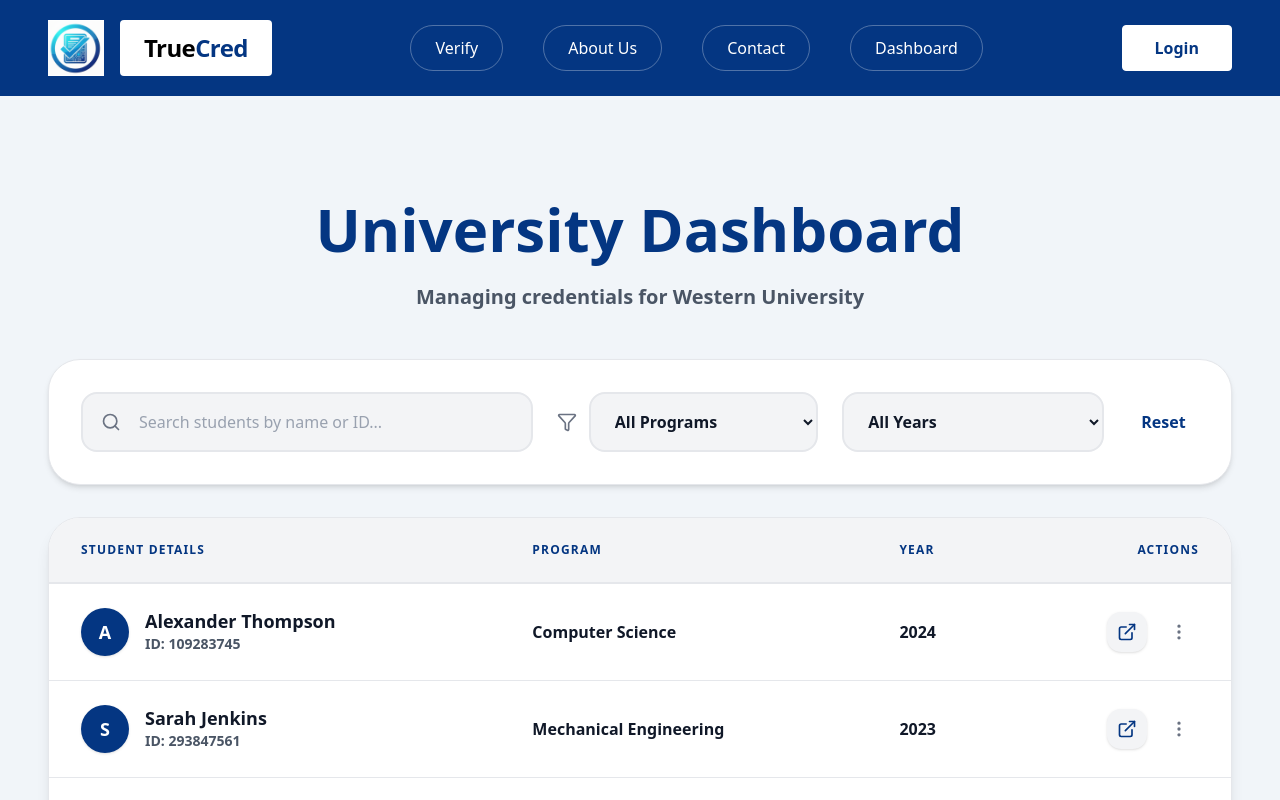
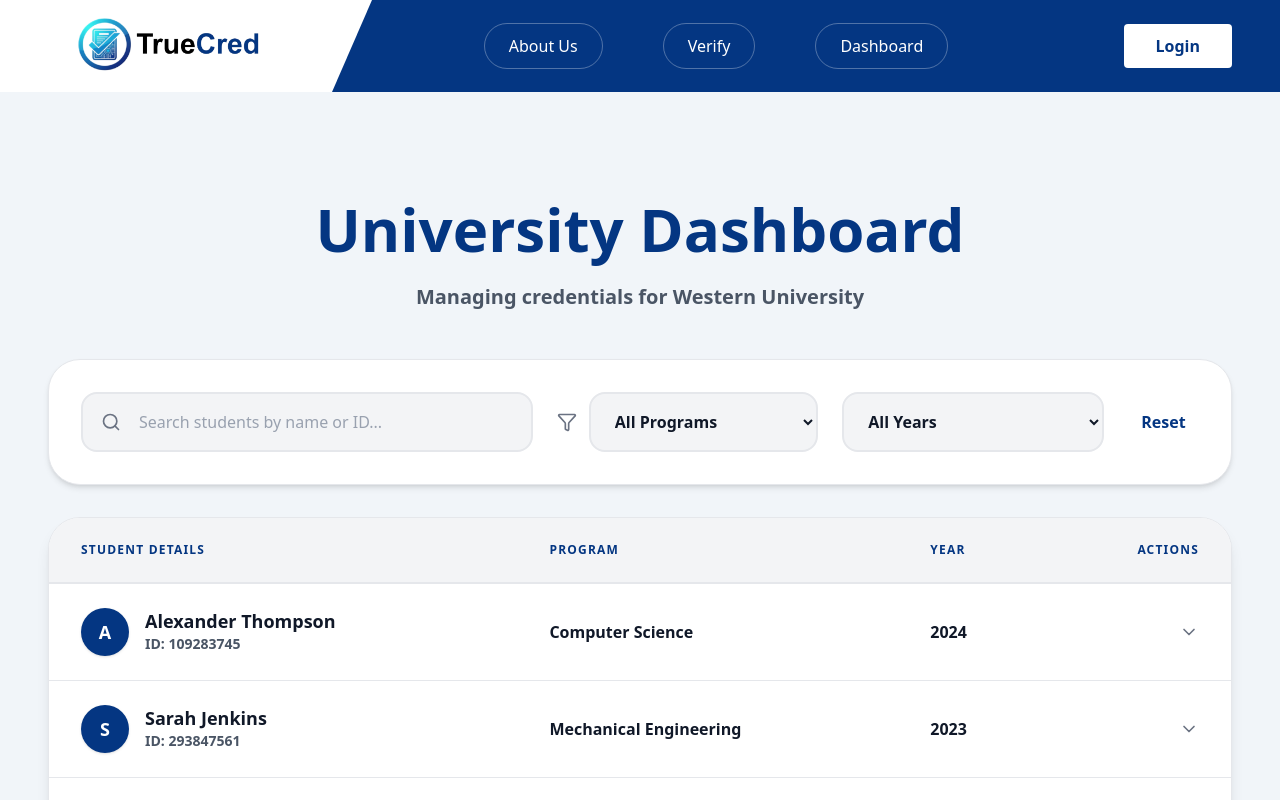
Before and after one commit to WCS-Cyber-25-26/TrueCred, a Next.js app in the folder frontend/: page /UniversityDashboard in a window 1280 px wide. Shown: the top 800 px of the page. Built offline with nearby package versions, Linux system fonts and the light colour scheme.

Commit message:
Removed navigation button and added dropdown to dashboard

```diff
--- a/frontend/src/app/components/ContactSection.jsx
+++ b/frontend/src/app/components/ContactSection.jsx
@@ -42,7 +42,7 @@ export default function ContactSection() {
                 </div>
                 <div>
                   <p className="text-blue-200 text-sm font-semibold uppercase tracking-wider">Visit Us</p>
-                  <p className="text-xl font-medium">San Francisco, CA</p>
+                  <p className="text-xl font-medium">London, ON</p>
                 </div>
               </div>
             </div>
--- a/frontend/src/app/components/Navigation.jsx
+++ b/frontend/src/app/components/Navigation.jsx
@@ -1,12 +1,13 @@
-"use client"
+"use client";
 
-import { useState, useEffect, useRef } from "react";
+import { useState, useRef, useEffect } from "react";
 import Link from "next/link";
+import Image from "next/image";
 import { usePathname } from "next/navigation";
 import { motion, useScroll, useMotionValueEvent } from "framer-motion";
 import { ImageWithFallback } from "./figma/ImageWithFallback";
 
-const logoImg = "/logo.png"; // Place logo.png in your public folder
+const logoImg = "/logo.png";
 
 export default function Navigation() {
   const [isScrolled, setIsScrolled] = useState(false);
@@ -43,30 +44,40 @@ export default function Navigation() {
       }}
       animate={isHidden ? "hidden" : "visible"}
       transition={{ duration: 0.35, ease: "easeInOut" }}
-      className={`fixed top-0 left-0 right-0 z-50 transition-colors duration-300 ${
-        isScrolled ? "bg-[#043682]/95 backdrop-blur-md shadow-lg" : "bg-[#043682]"
+      className={`fixed top-0 left-0 right-0 z-50 transition-shadow duration-300 ${
+        isScrolled ? "shadow-lg" : ""
       }`}
     >
-      <div className="max-w-[1440px] mx-auto px-12 py-5 flex items-center justify-between">
-        {/* Logo */}
-        <Link href="/" className="flex items-center gap-4" onClick={(e) => scrollToSection(e, "home")}>
-          <div className="w-14 h-14">
+      <div className="max-w-[1440px] mx-auto flex items-stretch">
+        {/* Logo Section - White Background with Diagonal Cut */}
+        <Link
+          href="/"
+          className="flex items-center justify-center gap-4 bg-white pl-8 pr-16 py-0 relative"
+          onClick={(e) => scrollToSection(e, "home")}
+          style={{ clipPath: 'polygon(0 0, 100% 0, calc(100% - 40px) 100%, 0 100%)' }}
+        >
+          <div className="w-69 h-23">
             <ImageWithFallback
               src={logoImg}
               alt="TrueCred Logo"
               className="w-full h-full object-contain"
             />
           </div>
-          <div className="bg-white px-6 py-3 rounded">
-            <span className="font-bold text-2xl tracking-tight">
-              <span className="text-black">True</span>
-              <span className="text-[#043682]">Cred</span>
-            </span>
-          </div>
         </Link>
 
-        {/* Navigation Links */}
-        <div className="flex items-center gap-10">
+        {/* Navigation Links - Blue Background */}
+        <div className="flex-1 bg-[#043682] flex items-center px-12 py-3 -ml-10">
+          {/* Left Spacer to balance Login button */}
+          <div className="w-[100px]"></div>
+
+          {/* Centered Navigation Buttons */}
+          <nav className="flex-1 flex items-center justify-center gap-15">
+            <Link
+              href="/about"
+              className="text-white px-6 py-2.5 border border-white/30 rounded-full transition-all hover:bg-white/10 hover:border-[#22c55e] hover:shadow-[0_0_15px_rgba(34,197,94,0.4)]"
+            >
+              About Us
+            </Link>
             <Link
               href="/verify"
               className="text-white px-6 py-2.5 border border-white/30 rounded-full transition-all hover:bg-white/10 hover:border-[#22c55e] hover:shadow-[0_0_15px_rgba(34,197,94,0.4)]"
@@ -74,36 +85,24 @@ export default function Navigation() {
               Verify
             </Link>
             <Link
-            href="/about"
-            className="text-white px-6 py-2.5 border border-white/30 rounded-full transition-all hover:bg-white/10 hover:border-[#22c55e] hover:shadow-[0_0_15px_rgba(34,197,94,0.4)]"
-          >
-            About Us
-          </Link>
-          <Link
-            href="/#contact"
-            onClick={(e) => scrollToSection(e, "contact")}
-            className="text-white px-6 py-2.5 border border-white/30 rounded-full transition-all hover:bg-white/10 hover:border-[#22c55e] hover:shadow-[0_0_15px_rgba(34,197,94,0.4)]"
-          >
-            Contact
-          </Link>
-          <Link
               href="/UniversityDashboard"
               className="text-white px-6 py-2.5 border border-white/30 rounded-full transition-all hover:bg-white/10 hover:border-[#22c55e] hover:shadow-[0_0_15px_rgba(34,197,94,0.4)]"
             >
               Dashboard
             </Link>
-        </div>
+          </nav>
 
           {/* Auth Buttons */}
-        <div className="flex items-center gap-4">
+          <div className="flex items-center w-[280px] justify-end">
             <Link
               href="/login"
-            className="bg-white text-[#043682] px-8 py-2.5 border border-white rounded font-bold transition-all hover:bg-transparent hover:text-white hover:border-[#22c55e] hover:shadow-[0_0_15px_rgba(34,197,94,0.4)]"
+              className="bg-white text-[#043682] px-8 py-2.5 rounded font-bold transition-all hover:bg-[#22c55e] hover:text-white"
             >
               Login
             </Link>
           </div>
         </div>
+      </div>
     </motion.nav>
   );
 }
--- a/frontend/src/app/components/UniversityDashboard.jsx
+++ b/frontend/src/app/components/UniversityDashboard.jsx
@@ -1,25 +1,136 @@
-'use client'
+"use client";
 
-import { useState, useMemo } from "react";
-import { Search, Filter, Users, MoreVertical, ExternalLink } from "lucide-react";
+import { useState, useMemo, useEffect, Fragment } from "react";
+import { Search, Filter, Users, MoreVertical, ChevronDown, ChevronUp, FileText, CheckCircle } from "lucide-react";
 
 const MOCK_STUDENTS = [
-  { id: "109283745", name: "Alexander Thompson", program: "Computer Science",        graduationYear: "2024" },
-  { id: "293847561", name: "Sarah Jenkins",      program: "Mechanical Engineering",  graduationYear: "2023" },
-  { id: "384756293", name: "Marcus Rodriguez",   program: "Business Administration", graduationYear: "2025" },
-  { id: "475629384", name: "Elena Petrova",      program: "Computer Science",        graduationYear: "2024" },
-  { id: "562938475", name: "Julian Chen",        program: "Electrical Engineering",  graduationYear: "2022" },
-  { id: "629384756", name: "Olivia Wright",      program: "Architecture",            graduationYear: "2024" },
-  { id: "738475629", name: "David Kim",          program: "Data Science",            graduationYear: "2025" },
-  { id: "847562938", name: "Sophia Martinez",    program: "Cybersecurity",           graduationYear: "2023" },
-  { id: "956293847", name: "Lucas Brown",        program: "Philosophy",              graduationYear: "2024" },
-  { id: "102938475", name: "Emma Wilson",        program: "Mechanical Engineering",  graduationYear: "2024" },
+  {
+    id: "109283745",
+    name: "Alexander Thompson",
+    program: "Computer Science",
+    graduationYear: "2024",
+    email: "athompson@western.edu",
+    enrollmentDate: "2020-09-01",
+    credentials: [
+      { id: "CR001", type: "Bachelor's Degree", issuedDate: "2024-05-15", status: "Verified" },
+      { id: "CR002", type: "Academic Transcript", issuedDate: "2024-05-15", status: "Verified" }
+    ]
+  },
+  {
+    id: "293847561",
+    name: "Sarah Jenkins",
+    program: "Mechanical Engineering",
+    graduationYear: "2023",
+    email: "sjenkins@western.edu",
+    enrollmentDate: "2019-09-01",
+    credentials: [
+      { id: "CR003", type: "Bachelor's Degree", issuedDate: "2023-05-20", status: "Verified" },
+      { id: "CR004", type: "Academic Transcript", issuedDate: "2023-05-20", status: "Verified" },
+      { id: "CR005", type: "Engineering Certificate", issuedDate: "2023-04-10", status: "Verified" }
+    ]
+  },
+  {
+    id: "384756293",
+    name: "Marcus Rodriguez",
+    program: "Business Administration",
+    graduationYear: "2025",
+    email: "mrodriguez@western.edu",
+    enrollmentDate: "2021-09-01",
+    credentials: [
+      { id: "CR006", type: "Academic Transcript", issuedDate: "2024-12-15", status: "Verified" }
+    ]
+  },
+  {
+    id: "475629384",
+    name: "Elena Petrova",
+    program: "Computer Science",
+    graduationYear: "2024",
+    email: "epetrova@western.edu",
+    enrollmentDate: "2020-09-01",
+    credentials: [
+      { id: "CR007", type: "Bachelor's Degree", issuedDate: "2024-05-15", status: "Verified" },
+      { id: "CR008", type: "Academic Transcript", issuedDate: "2024-05-15", status: "Verified" }
+    ]
+  },
+  {
+    id: "562938475",
+    name: "Julian Chen",
+    program: "Electrical Engineering",
+    graduationYear: "2022",
+    email: "jchen@western.edu",
+    enrollmentDate: "2018-09-01",
+    credentials: [
+      { id: "CR009", type: "Bachelor's Degree", issuedDate: "2022-05-18", status: "Verified" },
+      { id: "CR010", type: "Academic Transcript", issuedDate: "2022-05-18", status: "Verified" }
+    ]
+  },
+  {
+    id: "629384756",
+    name: "Olivia Wright",
+    program: "Architecture",
+    graduationYear: "2024",
+    email: "owright@western.edu",
+    enrollmentDate: "2020-09-01",
+    credentials: [
+      { id: "CR011", type: "Bachelor's Degree", issuedDate: "2024-05-15", status: "Verified" },
+      { id: "CR012", type: "Academic Transcript", issuedDate: "2024-05-15", status: "Verified" }
+    ]
+  },
+  {
+    id: "738475629",
+    name: "David Kim",
+    program: "Data Science",
+    graduationYear: "2025",
+    email: "dkim@western.edu",
+    enrollmentDate: "2021-09-01",
+    credentials: [
+      { id: "CR013", type: "Academic Transcript", issuedDate: "2024-12-15", status: "Verified" }
+    ]
+  },
+  {
+    id: "847562938",
+    name: "Sophia Martinez",
+    program: "Cybersecurity",
+    graduationYear: "2023",
+    email: "smartinez@western.edu",
+    enrollmentDate: "2019-09-01",
+    credentials: [
+      { id: "CR014", type: "Bachelor's Degree", issuedDate: "2023-05-20", status: "Verified" },
+      { id: "CR015", type: "Academic Transcript", issuedDate: "2023-05-20", status: "Verified" },
+      { id: "CR016", type: "Cybersecurity Certificate", issuedDate: "2023-03-12", status: "Verified" }
+    ]
+  },
+  {
+    id: "956293847",
+    name: "Lucas Brown",
+    program: "Philosophy",
+    graduationYear: "2024",
+    email: "lbrown@western.edu",
+    enrollmentDate: "2020-09-01",
+    credentials: [
+      { id: "CR017", type: "Bachelor's Degree", issuedDate: "2024-05-15", status: "Verified" },
+      { id: "CR018", type: "Academic Transcript", issuedDate: "2024-05-15", status: "Verified" }
+    ]
+  },
+  {
+    id: "102938475",
+    name: "Emma Wilson",
+    program: "Mechanical Engineering",
+    graduationYear: "2024",
+    email: "ewilson@western.edu",
+    enrollmentDate: "2020-09-01",
+    credentials: [
+      { id: "CR019", type: "Bachelor's Degree", issuedDate: "2024-05-15", status: "Verified" },
+      { id: "CR020", type: "Academic Transcript", issuedDate: "2024-05-15", status: "Verified" }
+    ]
+  },
 ];
 
 export default function UniversityDashboard() {
   const [searchTerm, setSearchTerm] = useState("");
   const [programFilter, setProgramFilter] = useState("All Programs");
   const [yearFilter, setYearFilter] = useState("All Years");
+  const [expandedStudentId, setExpandedStudentId] = useState(null);
 
   const programs = useMemo(() => {
     return ["All Programs", ...Array.from(new Set(MOCK_STUDENTS.map(s => s.program)))];
@@ -109,7 +220,11 @@ export default function UniversityDashboard() {
               <tbody className="divide-y divide-gray-200">
                 {filteredStudents.length > 0 ? (
                   filteredStudents.map((student) => (
-                    <tr key={student.id} className="hover:bg-blue-50/50 transition-colors group">
+                    <Fragment key={student.id}>
+                      <tr
+                        onClick={() => setExpandedStudentId(expandedStudentId === student.id ? null : student.id)}
+                        className="hover:bg-blue-50/50 transition-colors group cursor-pointer"
+                      >
                         <td className="px-8 py-6">
                           <div className="flex items-center gap-4">
                             <div className="w-12 h-12 bg-[#043682] rounded-full flex items-center justify-center text-white font-black text-lg shadow-sm">
@@ -129,15 +244,47 @@ export default function UniversityDashboard() {
                         </td>
                         <td className="px-8 py-6 text-right">
                           <div className="flex items-center justify-end gap-3">
-                          <button className="p-2.5 bg-gray-100 text-[#043682] rounded-xl hover:bg-[#043682] hover:text-white transition-all shadow-sm">
-                            <ExternalLink className="w-5 h-5" />
-                          </button>
-                          <button className="p-2.5 text-gray-500 hover:text-gray-900 transition-colors">
-                            <MoreVertical className="w-5 h-5" />
-                          </button>
+                            {expandedStudentId === student.id ? (
+                              <ChevronUp className="w-5 h-5 text-[#043682]" />
+                            ) : (
+                              <ChevronDown className="w-5 h-5 text-gray-500" />
+                            )}
                           </div>
                         </td>
                       </tr>
+                      {expandedStudentId === student.id && (
+                        <tr key={`${student.id}-details`}>
+                          <td colSpan={4} className="px-8 py-6 bg-blue-50/30">
+                            {/* Credentials - Full Width */}
+                            <div className="bg-white rounded-xl p-6 shadow-sm border border-gray-200">
+                              <h3 className="text-lg font-black text-[#043682] mb-4 flex items-center gap-2">
+                                <FileText className="w-5 h-5" />
+                                Credentials ({student.credentials.length})
+                              </h3>
+                              <div className="space-y-3">
+                                {student.credentials.map((credential) => (
+                                  <div
+                                    key={credential.id}
+                                    className="flex items-start justify-between p-4 bg-gray-50 rounded-lg border border-gray-200"
+                                  >
+                                    <div className="flex-1">
+                                      <p className="font-black text-gray-900">{credential.type}</p>
+                                      <p className="text-sm text-gray-600 font-bold mt-1">
+                                        Issued: {new Date(credential.issuedDate).toLocaleDateString()}
+                                      </p>
+                                    </div>
+                                    <div className="flex items-center gap-2 ml-4">
+                                      <CheckCircle className="w-5 h-5 text-[#22c55e]" />
+                                      <span className="text-sm font-bold text-[#22c55e]">{credential.status}</span>
+                                    </div>
+                                  </div>
+                                ))}
+                              </div>
+                            </div>
+                          </td>
+                        </tr>
+                      )}
+                    </Fragment>
                   ))
                 ) : (
                   <tr>
--- a/frontend/src/app/layout.js
+++ b/frontend/src/app/layout.js
@@ -11,7 +11,7 @@ export default function RootLayout({children}) {
 
   return (
     <html lang="en">
-      <body className="bg-white text-black">
+      <body className="bg-black text-black">
         <Navigation />
         <ScrollToHash />
         <main className="pt-16">{children}</main>
```
Also changed, not shown: frontend/src/app/components/Footer.jsx (+1 -6 lines), frontend/public/logo.png. Lines whose indentation alone changed are shown as unchanged.
